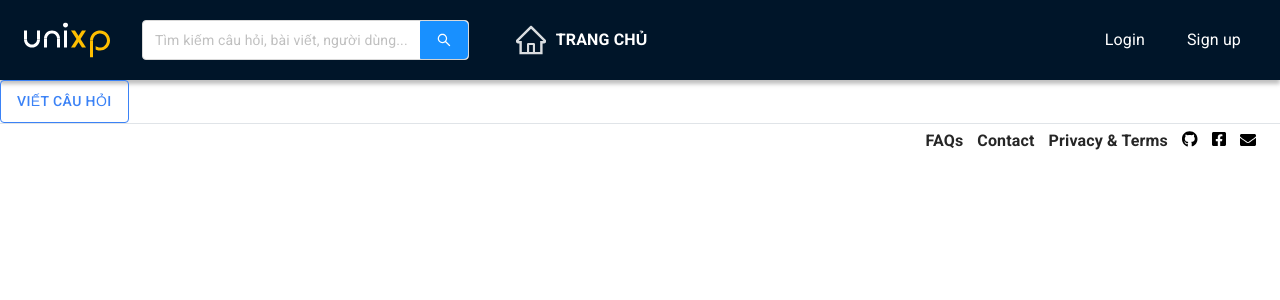
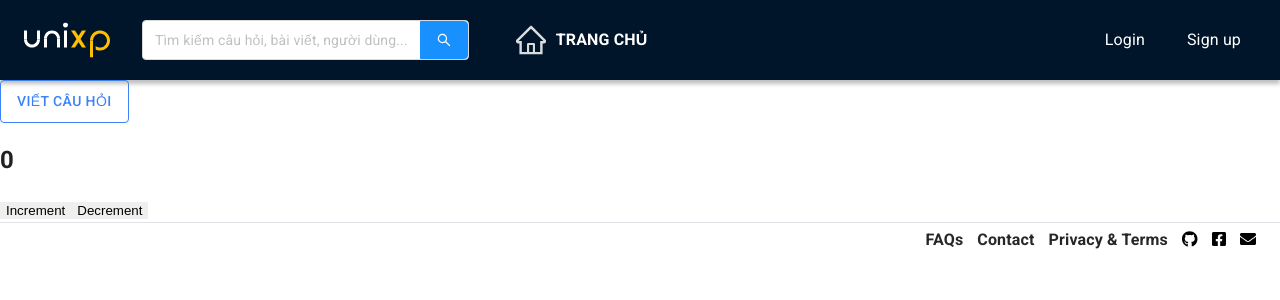
Before and after one commit to janglee83/itss2-fe, a React (Create React App) app: page / in a window 1280 px wide. Shown: the top 300 px of the page. Built offline with nearby package versions, Linux system fonts and the light colour scheme; a web font is replaced by a local one.

Commit message:
Build redux

```diff
--- a/src/index.tsx
+++ b/src/index.tsx
@@ -12,12 +12,18 @@ import "@fontsource/roboto/700.css";
 // css
 import "./assets/index.css";
 
+// state manage
+import { Provider } from "react-redux";
+import { store } from "./state/store";
+
 const root = ReactDOM.createRoot(
   document.getElementById("root") as HTMLElement,
 );
 root.render(
   <React.StrictMode>
-    <App />
+    <Provider store={store}>
+      <App />
+    </Provider>
   </React.StrictMode>,
 );
 
--- a/src/pages/Home.tsx
+++ b/src/pages/Home.tsx
@@ -1,16 +1,22 @@
-import React, { useState, type FunctionComponent } from "react";
+/* eslint-disable @typescript-eslint/no-misused-promises */
+import { useState, type FunctionComponent } from "react";
 import Button from "@mui/material/Button";
-import CreatePostDialog from "../components/ui/createQuestionDialog";
+import CreatePostDialog from "components/ui/createQuestionDialog";
+import { useDispatch, useSelector } from "react-redux";
+import { type AppDispatch, type RootState } from "state/store";
+import { decrement, incrementAsync } from "state/counter/counterSlice";
 
 const Home: FunctionComponent = () => {
   const [open, setOpen] = useState(false);
+  const count = useSelector((state: RootState) => state.counter.value);
+  const dispatch = useDispatch<AppDispatch>();
 
   const handleToggle = (): void => {
     setOpen((prevOpen) => !prevOpen);
   };
 
   return (
-    <React.Fragment>
+    <>
       <Button
         className="border border-blue-500 px-4 py-2 text-blue-500 rounded"
         variant="outlined"
@@ -19,7 +25,17 @@ const Home: FunctionComponent = () => {
         Viết câu hỏi
       </Button>
       <CreatePostDialog open={open} handleClose={handleToggle} />
-    </React.Fragment>
+
+      <>
+        <h2>{count}</h2>
+        <div>
+          <button onClick={async () => await dispatch(incrementAsync(10))}>
+            Increment
+          </button>
+          <button onClick={() => dispatch(decrement())}>Decrement</button>
+        </div>
+      </>
+    </>
   );
 };
 
--- /dev/null
+++ b/src/state/counter/counterSlice.ts
@@ -0,0 +1,56 @@
+import {
+  type PayloadAction,
+  createSlice,
+  createAsyncThunk,
+} from "@reduxjs/toolkit";
+
+interface CounterState {
+  value: number;
+}
+
+const initialState: CounterState = {
+  value: 0,
+};
+
+const counterSlice = createSlice({
+  name: "counter",
+  initialState,
+  reducers: {
+    increment: (state: CounterState): void => {
+      state.value += 1;
+    },
+    decrement: (state: CounterState): void => {
+      state.value -= 1;
+    },
+    incrementByAmount: (
+      state: CounterState,
+      action: PayloadAction<number>,
+    ): void => {
+      state.value += action.payload;
+    },
+  },
+  extraReducers: (builder) => {
+    builder
+      .addCase(incrementAsync.pending, () => {
+        console.log("running");
+      })
+      .addCase(
+        incrementAsync.fulfilled,
+        (state: CounterState, action: PayloadAction<number>) => {
+          state.value += action.payload;
+        },
+      );
+  },
+});
+
+export const incrementAsync = createAsyncThunk(
+  "counter/incrementAsync",
+  async (amount: number) => {
+    await new Promise((resolve) => setTimeout(resolve, 1000));
+    return amount;
+  },
+);
+
+export const { increment, decrement, incrementByAmount } = counterSlice.actions;
+
+export default counterSlice.reducer;
--- /dev/null
+++ b/src/state/store.ts
@@ -0,0 +1,11 @@
+import { configureStore } from "@reduxjs/toolkit";
+import counterSlice from "./counter/counterSlice";
+
+export const store = configureStore({
+  reducer: {
+    counter: counterSlice,
+  },
+});
+
+export type RootState = ReturnType<typeof store.getState>;
+export type AppDispatch = typeof store.dispatch;
```
